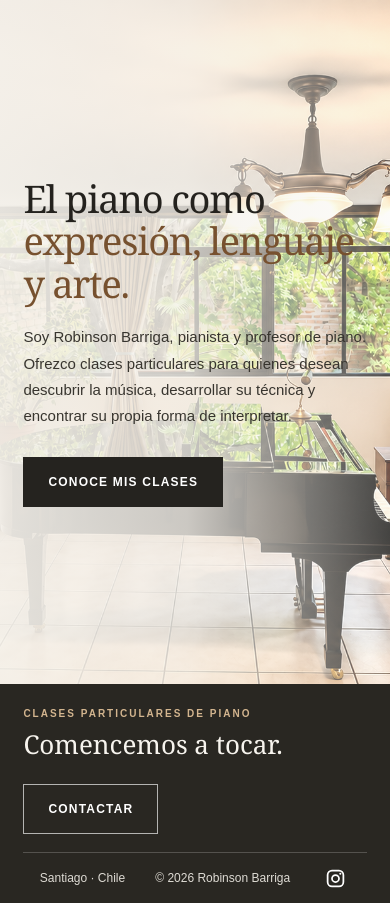
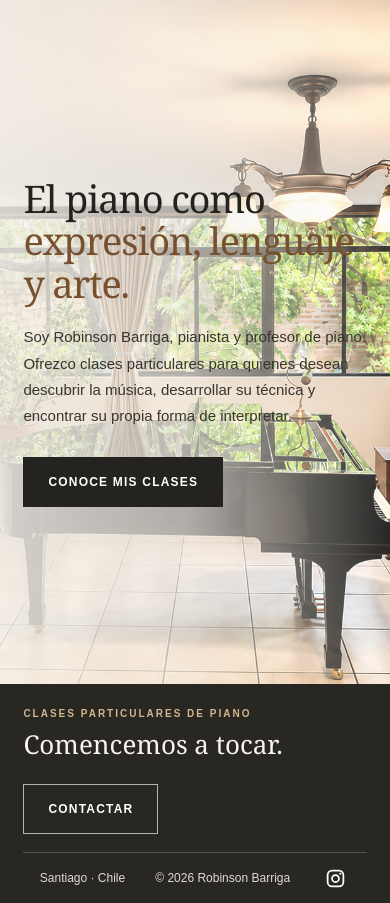
Before and after one commit to RobsonBS1685/pianopage, a Django app: page / in a window 390 px wide. Shown: the part 76-979 px from the top of the page. Run offline with Django 5.2, Linux system fonts and the light colour scheme.

Commit message:
Mostrar mejor fondos en móviles

```diff
--- a/inicio/static/inicio/css/contacto.css
+++ b/inicio/static/inicio/css/contacto.css
@@ -69,8 +69,8 @@
 }
 .contact-submit:hover { border-color: #8a623a; background: #8a623a; }
 @media (max-width: 760px) {
-    .contact-main { padding: 28px 5%; background-position: center, center 55%; background-size: 100% 100%, cover; background-image: linear-gradient(rgba(245, 242, 236, .03), rgba(245, 242, 236, .03)), url('../img/contacto-piano-estudio-claro.png'); }
-    .contact-card { grid-template-columns: 1fr; background: rgba(255, 253, 250, .58); }
+    .contact-main { padding: 28px 5%; background-position: center, center; background-size: 100% 100%, contain; background-image: linear-gradient(rgba(245, 242, 236, .01), rgba(245, 242, 236, .01)), url('../img/contacto-piano-estudio-claro.png'); }
+    .contact-card { grid-template-columns: 1fr; background: rgba(255, 253, 250, .46); }
     .contact-intro { padding: 30px 26px; }
     .contact-intro h1 { font-size: 38px; }
     .contact-intro p { font-size: 15px; }
--- a/inicio/static/inicio/css/sobre_mi.css
+++ b/inicio/static/inicio/css/sobre_mi.css
@@ -103,8 +103,8 @@
     .sobre-logo { font-size: 16px; }
     .sobre-nav a { font-size: 13px; }
     .sobre-hero { min-height: 0; }
-    .sobre-hero::before { background-position: center 60%; background-size: cover; }
-    .sobre-overlay { background: linear-gradient(90deg, rgba(245,242,236,.93) 0%, rgba(245,242,236,.82) 48%, rgba(245,242,236,.28) 100%); }
+    .sobre-hero::before { background-position: center; background-size: contain; }
+    .sobre-overlay { background: linear-gradient(90deg, rgba(245,242,236,.86) 0%, rgba(245,242,236,.70) 48%, rgba(245,242,236,.16) 100%); }
     .sobre-inner { width: min(88%, 620px); margin: 0 auto; padding: 44px 0 52px; gap: 26px; }
     .sobre-imagen { width: 100%; max-width: min(100%, 340px); height: clamp(180px, 55vw, 250px); }
     .sobre-info h1 { font-size: clamp(38px, 9vw, 52px); }
--- a/inicio/static/inicio/css/style.css
+++ b/inicio/static/inicio/css/style.css
@@ -149,7 +149,7 @@ footer {
     .header nav a { font-size: 13px; }
     .hero { min-height: clamp(560px, calc(100svh - 160px), 700px); padding: clamp(48px, 8vh, 72px) 7%; }
     .hero::before { background-position: center 70%; background-size: cover; }
-    .hero::after { background: linear-gradient(90deg, rgba(245,242,236,.93) 0%, rgba(245,242,236,.82) 48%, rgba(245,242,236,.28) 100%); }
+    .hero::after { background: linear-gradient(90deg, rgba(245,242,236,.86) 0%, rgba(245,242,236,.70) 48%, rgba(245,242,236,.16) 100%); }
     .hero h1 { font-size: clamp(40px, 8vw, 58px); }
     .hero-text p { font-size: 16px; }
     .footer-main { align-items: flex-start; flex-direction: column; }
--- a/inicio/templates/inicio/contacto.html
+++ b/inicio/templates/inicio/contacto.html
@@ -6,7 +6,7 @@
     <meta name="viewport" content="width=device-width, initial-scale=1.0">
     <meta name="description" content="Escríbele a Robinson Barriga para consultar por clases particulares de piano.">
     <title>Contacto | Robinson Barriga</title>
-    <link rel="stylesheet" href="{% static 'inicio/css/contacto.css' %}?v=13">
+    <link rel="stylesheet" href="{% static 'inicio/css/contacto.css' %}?v=14">
 </head>
 <body>
     <header class="header">
--- a/inicio/templates/inicio/index.html
+++ b/inicio/templates/inicio/index.html
@@ -9,7 +9,7 @@
     <meta name="description" content="Clases particulares de piano en Santiago con Robinson Barriga, pianista y profesor.">
     <title>Clases de piano en Santiago | Robinson Barriga</title>
 
-    <link rel="stylesheet" href="{% static 'inicio/css/style.css' %}?v=18">
+    <link rel="stylesheet" href="{% static 'inicio/css/style.css' %}?v=19">
 </head>
 
 <body>
--- a/inicio/templates/inicio/sobre_mi.html
+++ b/inicio/templates/inicio/sobre_mi.html
@@ -9,7 +9,7 @@
     <meta name="description" content="Conoce a Robinson Barriga, pianista y profesor de piano en Santiago de Chile.">
     <title>Sobre mí | Robinson Barriga</title>
 
-    <link rel="stylesheet" href="{% static 'inicio/css/sobre_mi.css' %}?v=32">
+    <link rel="stylesheet" href="{% static 'inicio/css/sobre_mi.css' %}?v=33">
 </head>
 
 <body class="pagina-sobre">
```
